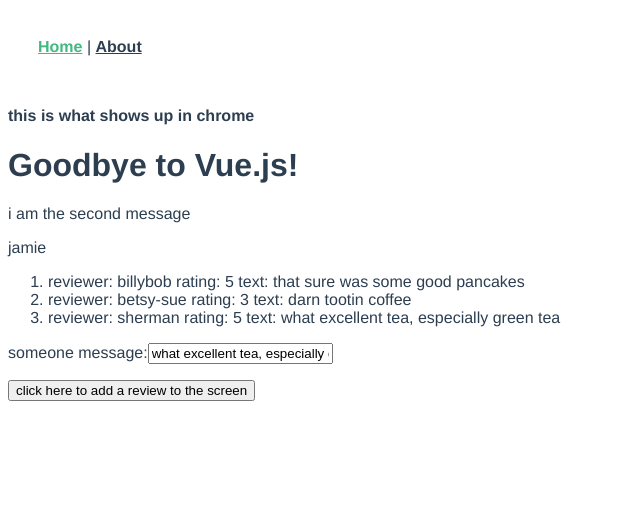
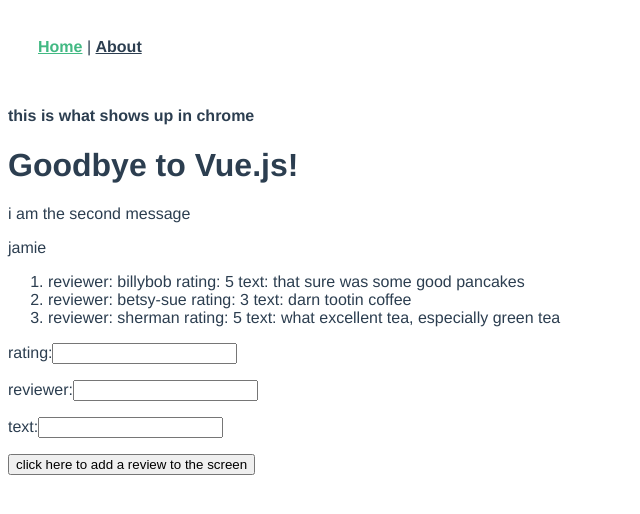
Before and after one commit to array-of-sunshine/first-vue-app, a Vue app: page / in a window 1280 px wide. Shown: the top 514 px of the page, without its empty margins (0-640 px from the left). Built offline with nearby package versions, Linux system fonts and the light colour scheme; the HTML template or start-up script is replaced by a standard one.

Commit message:
add review based on user input

```diff
--- a/src/views/Home.vue
+++ b/src/views/Home.vue
@@ -10,7 +10,10 @@
       <li v-for="review in reviews">reviewer: {{ review.reviewer }} rating: {{ review.rating }} text: {{ review.text }}</li>
     </ol>
 
-    someone message:<input type="text" v-model="reviews[2].text">
+    <!-- someone message:<input type="text" v-model="reviews[2].text"> -->
+    <p>rating:<input type="text" v-model="newReview.rating"></p>
+    <p>reviewer:<input type="text" v-model="newReview.reviewer"></p>
+    <p>text:<input type="text" v-model="newReview.text"></p>
     <p><button v-on:click="addReview()">click here to add a review to the screen</button></p>
   </div>
 </template>
@@ -30,15 +33,15 @@
         {rating: 5, reviewer: "billybob", text: "that sure was some good pancakes"},
         {rating: 3, reviewer: "betsy-sue", text: "darn tootin coffee"},
         {rating: 5, reviewer: "sherman", text: "what excellent tea, especially green tea"}
-      ]
+      ],
+      newReview: {rating: "", reviewer: "", text: ""}
     };
   },
   created: function() {},
   methods: {
     addReview: function() {
       console.log('adding the review...');
-      var newReview = {rating: 1, reviewer: "jethro", text: "darn tootin"};
-      this.reviews.push(newReview);
+      this.reviews.push(this.newReview);
     }
   },
   computed: {}
```
